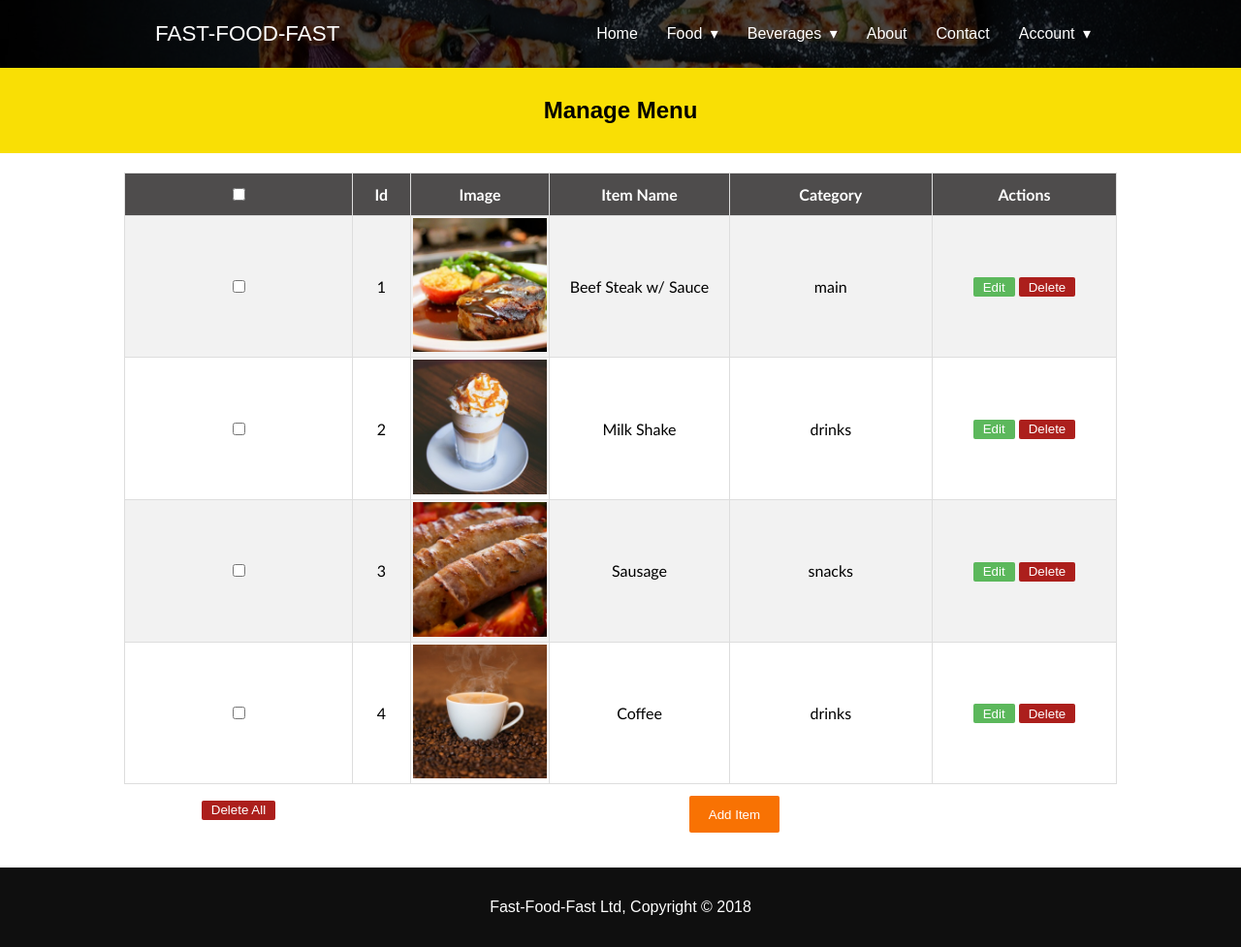
After one commit to ThaDeveloper/Fast-Food-Fast, a PHP site: page /food_catalog.html in a window 1280 px wide. The commit adds this page. Shown: the whole page at 97% size. Run offline with PHP 8.4, Linux system fonts and the light colour scheme; some libraries are stand-ins or nearby versions.

Commit message:
[feature #160070095] add food items managemenet page

```diff
--- /dev/null
+++ b/UI/css/catalog.css
@@ -0,0 +1,19 @@
+#orders tr:nth-child(3) td:nth-child(-n+7){
+    text-decoration: none;
+    color: black;
+}
+#orders tr:last-child td:last-child{
+    text-align: center;
+    border-right-style:hidden;
+}
+#orders tr:last-child{
+    border-bottom-style:hidden;
+    background-color: #ffffff;
+}
+#orders tr:last-child td:first-child{
+    border-left-style:hidden;
+    border-right-style:hidden;
+}
+#add{
+    margin-top: 10px;
+}
--- a/UI/css/main.css
+++ b/UI/css/main.css
@@ -1,14 +1,25 @@
+/* global styles */
 html{font-family:sans-serif;
     -ms-text-size-adjust:100%;
-    -webkit-text-size-adjust:100%
+    -webkit-text-size-adjust:100%;
+    height: 100%;
 }
 
-body{margin:0}
+body{margin:0;
+    position: relative;
+    margin: 0;
+    padding-bottom: 6rem;
+    min-height: 100%;
+}
+*,
+*:before,
+*:after {
+  box-sizing: border-box;
+}
 .navigation {
     height: 70px;
     background: rgba(0,0,0,0.7);
 }
-
 .brand {
     position: absolute;
     padding-left: 20px;
@@ -109,6 +120,7 @@ nav ul li ul li a {
 #content .container{
     background: #ffffff;
     margin:0 auto;
+    padding-left: 20px;
 }
 #content .container .item {
     width: calc(100%/3.1);
@@ -159,8 +171,6 @@ nav ul li ul li a {
         padding: 10px 10px 10px 10px !important;
 
     }
-
-
 }
 @media screen and (min-width: 769px){
     .nav-list{
@@ -216,8 +226,8 @@ header{
     background-size: cover;
 }
 
-#content .container, #overview .container{
-    width: 100%;
+#content .container, #overview .container, #how .container{
+    width: 99%;
     margin: 0 auto;
     overflow: hidden;
   }
@@ -242,15 +252,67 @@ header{
     color: #ffffff;
     border-radius: 2px;
   }
+  button:hover{
+      color:#000000;
+      transition: all 0.5s;
+      cursor: pointer;
+      transform: scale(1.03);
+  }
 
   footer{
-    padding: 20px;
+    /* padding: 20px; */
     margin-top: 20px;
     color: #ffffff;
-    background-color: #f87203;;
+    /* background-color: #f87203; */
+    text-align: center;
+    position: absolute;
+    right: 0;
+    bottom: 0;
+    left: 0;
+    padding: 1rem;
+    background-color: #0f0f0f;
     text-align: center;
   }
   img:hover {
     transform: scale(1.03);
-    transition: 0.5s;
 }
+.full-menu{
+    background: #ffffff;
+    border: 2px solid #f87203;
+    color: #f87203;
+    margin: 5px;
+    text-transform: uppercase;
+}
+/* Create three equal columns that floats next to each other */
+.column {
+    float: left;
+    width: 30%;
+    padding: 10px;
+    height: auto;
+    border: 1px solid rgb(241, 241, 241);
+    margin: 1.5%;
+    border-radius: 2px;
+    background: #e6e4e4
+}
+
+/* Clear floats after the columns */
+.inforow:after {
+    content: "";
+    display: table;
+    clear: both;
+}
+#how h1{
+    text-align: center;
+}
+.column img {
+    float: left;
+    margin-right: 10px;
+    margin-top: 5%;
+    border-radius: 50%;
+    width: 100px;
+    height: 100px;;
+  }
+  .column p span{
+    color: red;
+    font-size: 1.5em;
+  }
--- a/UI/css/order.css
+++ b/UI/css/order.css
@@ -1,7 +1,5 @@
 .wrapper{
- /* background: #f7f5f5; */
  height:auto;
- /* padding-top: 100px; */
  font-size: 1em;
 }
 .wrapper #header{
@@ -23,9 +21,6 @@
         width: 20px;
         text-align: center;
 }
-/* #orders tr td:nth-child(n+3){
-    width: 5px;
-} */
 #orders tr:nth-child(even){background-color: #f2f2f2;}
 
 #orders tr:hover {background-color: #ddd;}
--- /dev/null
+++ b/UI/food_catalog.html
@@ -0,0 +1,148 @@
+<!DOCTYPE html>
+<html lang="en">
+<head>
+    <meta charset="UTF-8">
+    <meta name="viewport" content="width=device-width, initial-scale=1.0">
+    <meta http-equiv="X-UA-Compatible" content="ie=edge">
+    <title>Fast-Food-Fast - Menu</title>
+    <link rel="stylesheet" href="./css/main.css">
+    <link rel="stylesheet" href="./css/order.css">
+    <link rel="stylesheet" href="./css/catalog.css">
+    <script src="https://ajax.googleapis.com/ajax/libs/jquery/2.1.3/jquery.min.js" type="text/javascript"></script>
+</head>
+<body>
+    <header>
+        <section class="navigation">
+            <div class="nav-container">
+                <div class="brand">
+                    <a href="index.html">Fast-Food-Fast</a>
+                </div>
+                <nav>
+                    <div class="nav-mobile"><a id="nav-toggle" href="#!"><span></span></a></div>
+                        <ul class="nav-list">
+                            <li>
+                                <a href="index.html">Home</a>
+                            </li>
+                            <li>
+                                <a href="#!">Food</a>
+                                <ul class="nav-dropdown">
+                                    <li>
+                                        <a href="#!">Main Meals</a>
+                                    </li>
+                                    <li>
+                                        <a href="#!">BreakFast</a>
+                                    </li>
+                                    <li>
+                                        <a href="#!">Desserts</a>
+                                    </li>
+                                </ul>
+                            </li>
+                            <li>
+                                <a href="#!">Beverages</a>
+                                <ul class="nav-dropdown">
+                                    <li>
+                                        <a href="#!">Hot</a>
+                                    </li>
+                                    <li>
+                                        <a href="#!">Cold</a>
+                                    </li>
+                                </ul>
+                            </li>
+                            <li>
+                                <a href="#!">About</a>
+                            </li>
+                            <li>
+                                <a href="#!">Contact</a>
+                            </li>
+                            <li>
+                                <a href="#!">Account</a>
+                                <ul class="nav-dropdown">
+                                    <li>
+                                        <a href="orders_admin.html">Orders</a>
+                                    </li>
+                                    <li>
+                                        <a href="">Profile</a>
+                                    </li>
+                                    <li>
+                                        <a href="#!">Sign Out</a>
+                                    </li>
+                                </ul>
+                            </li>
+                        </ul>
+                    </nav>
+                </div>
+            </section>
+        </header>
+        <div class="wrapper">
+            <div id="header">
+                    <h2>Manage Menu</h2>
+            </div>
+            <table id="orders">
+                <tr>
+                    <th><input type="checkbox" id="select_all"></th>
+                    <th>Id</th>
+                    <th>Image</th>
+                    <th>Item Name</th>
+                    <th>Category</th>
+                    <th>Actions</th>
+                </tr>
+                <tr>
+                    <td><input type="checkbox"></td>
+                    <td>1</td>
+                    <td><img src="./images/steak.jpeg"></td>
+                    <td>Beef Steak w/ Sauce</td>
+                    <td>main</td>
+                    <td>
+                        <button id="accept">Edit</button>
+                        <button id="decline">Delete</button>
+                    </td>
+                </tr>
+                <tr>
+                    <td><input type="checkbox"></td>
+                    <td>2</td>
+                    <td><img src="./images/shake2.jpeg"></td>
+                    <td>Milk Shake</td>
+                    <td>drinks</td>
+                    <td>
+                        <button id="accept">Edit</button>
+                        <button id="decline">Delete</button>
+                    </td>
+                </tr>
+                <tr>
+                    <td><input type="checkbox"></td>
+                    <td>3</td>
+                    <td><img src="./images/sausage.jpeg"></td>
+                    <td>Sausage</td>
+                    <td>snacks</td>
+                    <td>
+                        <button id="accept">Edit</button>
+                        <button id="decline">Delete</button>
+                    </td>
+                </tr>
+                <tr>
+                    <td><input type="checkbox"></td>
+                    <td>4</td>
+                    <td><img src="./images/coffee2.jpeg"></td>
+                    <td>Coffee</td>
+                    <td>drinks</td>
+                    <td>
+                        <button id="accept">Edit</button>
+                        <button id="decline">Delete</button>
+                    </td>
+                </tr>
+                <tr>
+                    <td id="bulk-manage"><strong><button id="decline">Delete All</button></strong></td>
+                    <td colspan="5">
+                        <button class="call_to" id="add">Add Item</button>
+                    </td>
+                </tr>
+                </table>
+
+            </div>
+    <footer>
+        <p>Fast-Food-Fast Ltd, Copyright &copy; 2018</p>
+    </footer>
+
+<script src="./js/main.js" type="text/javascript"></script>
+</body>
+</html>
```
Also changed, not shown: UI/images/coffee2.jpeg (added), UI/images/shake2.jpeg (added), UI/images/steak.jpeg (added).
